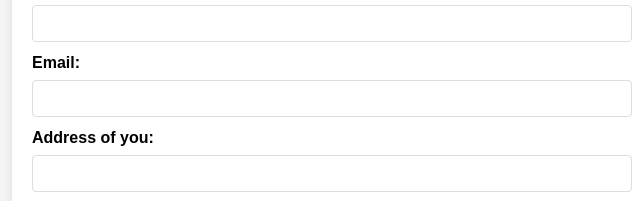
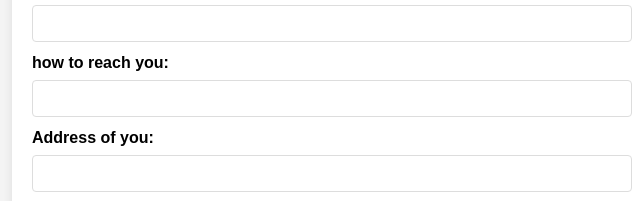
Before and after one commit to Aisalkyn85/devops-bootcamp-project, a website: page public/index.html in a window 1280 px wide. Shown: the part 141-342 px from the top of the page, 308-948 px from the left. Drawn offline with Linux system fonts and the light colour scheme.

Commit message:
requested changes

```diff
--- a/public/index.html
+++ b/public/index.html
@@ -58,7 +58,7 @@
         <input type="text" id="name" name="name" required>
         <div id="nameError" class="error"></div>
 
-        <label for="email">Email:</label>
+        <label for="email">how to reach you:</label>
         <input type="email" id="email" name="email" required>
         <div id="emailError" class="error"></div>
 
```
